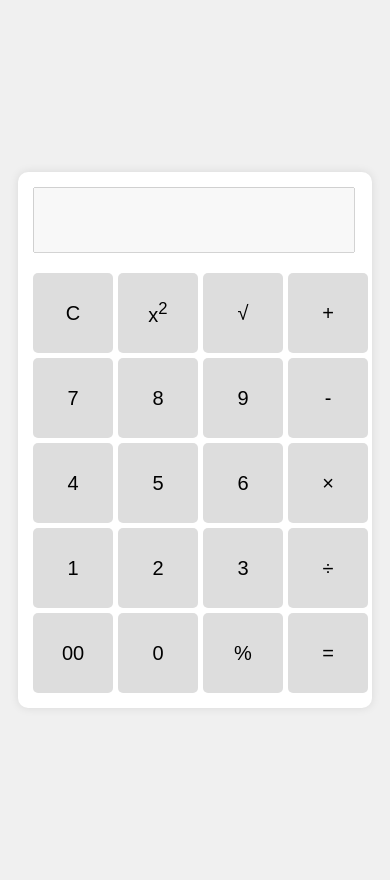
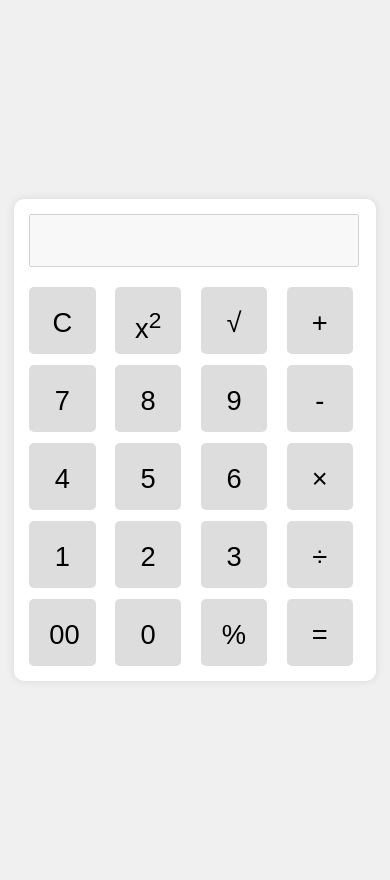
Before and after one commit to Translation-regulator/Calculator, a Flask app: page / in a window 390 px wide. Run offline with Flask 3, Linux system fonts and the light colour scheme.

Commit message:
修改縮放時超出比例

```diff
--- a/static/styles.css
+++ b/static/styles.css
@@ -47,29 +47,27 @@ button:hover {
 /* 手機板模式 */
 @media (max-width: 768px) {
     body {
-        flex-direction: column; /* 垂直排列，方便在小屏幕上居中 */
+        flex-direction: column;
         padding: 10px;
     }
 
     .calculator {
         padding: 15px;
-        width: 100%; /* 让计算器宽度自适应屏幕 */
-        box-sizing: border-box; /* 包括内边距在内计算宽度 */
+        width: 85vw; /* 在手机上让计算器更宽 */
     }
 
     input {
-        font-size: 25px; /* 减小输入框的字体大小 */
-        height: 60px; /* 减小输入框的高度 */
+        font-size: 8vw; /* 增大手机模式下的输入框字体 */
+        height: 12vw;
     }
 
     button {
-        padding: 15px;
-        font-size: 20px; /* 调整按钮字体大小 */
-        width: 80px; /* 减小按钮宽度 */
-        height: 80px; /* 减小按钮高度 */
+        font-size: 7vw; /* 调整按钮的字体大小 */
+        width: 17vw;  /* 增加按钮宽度 */
+        height: 17vw; /* 增加按钮高度 */
     }
 
     .buttons {
-        gap: 5px; /* 减小按钮之间的间距 */
+        gap: 3vw; /* 调整按钮间距 */
     }
 }
```
